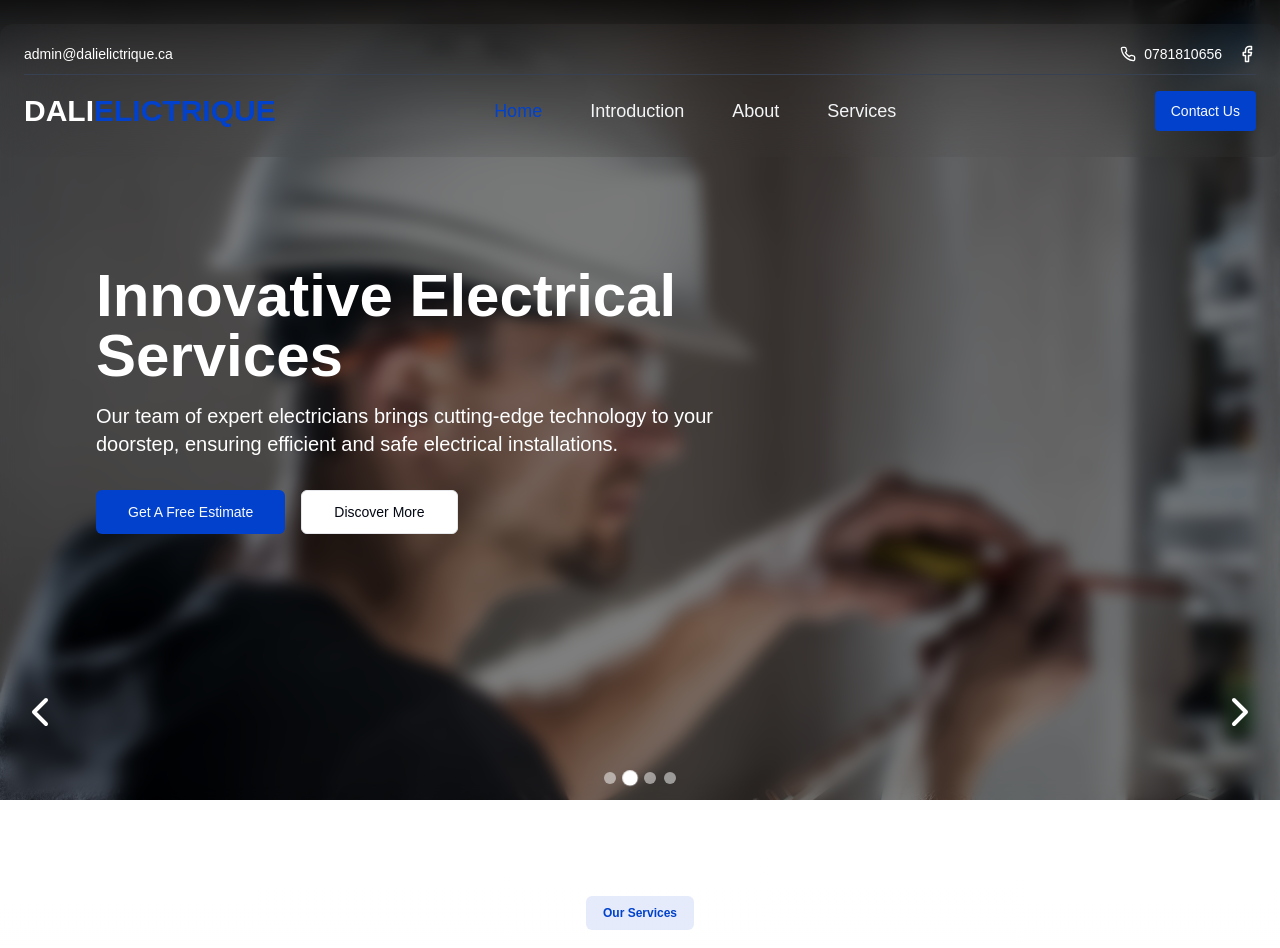
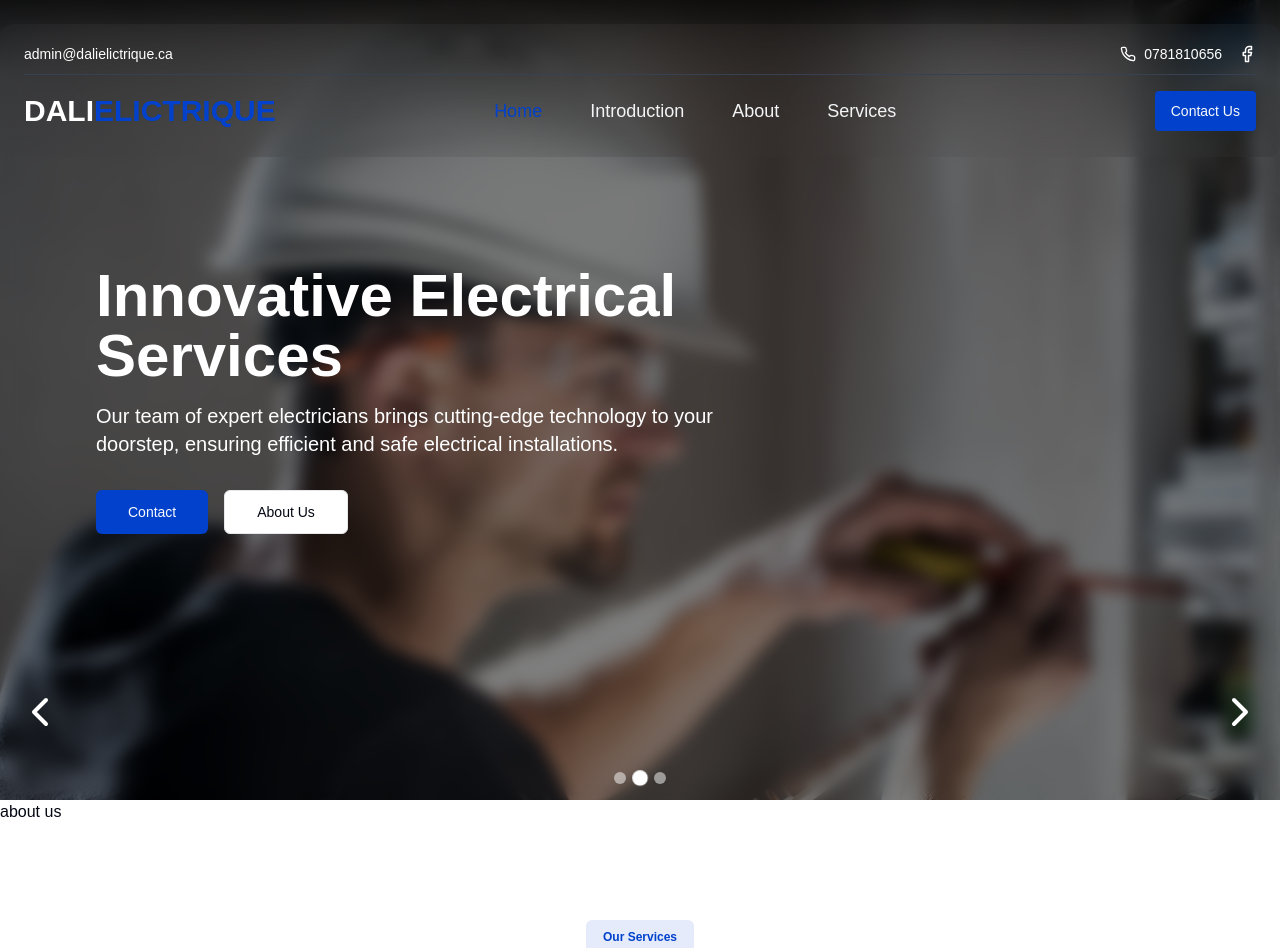
Before and after one commit to MGPychi/dalielectrique, a Next.js app: page / in a window 1280 px wide. Shown: the top 948 px of the page. Built offline with nearby package versions, Linux system fonts and the light colour scheme.

Commit message:
improved the hero images + improved the home page responsiveness

```diff
--- a/src/app/_components/AboutUs.tsx
+++ b/src/app/_components/AboutUs.tsx
@@ -2,8 +2,8 @@ import React from "react";
 
 const Introduction = () => {
   return (
-    <section>
-      <div className=""></div>
+    <section id="about">
+      <div className="">about us</div>
     </section>
   );
 };
--- a/src/app/_components/ContactUsSection.tsx
+++ b/src/app/_components/ContactUsSection.tsx
@@ -3,7 +3,7 @@ import { Card, CardContent } from "@/components/ui/card";
 import React from "react";
 import { MapPinIcon, PhoneIcon, MailIcon, LinkedinIcon } from "lucide-react";
 import ContactUsForm from "./Contact/ContactUsForm";
-import {m as motion } from "framer-motion";
+import { m as motion } from "framer-motion";
 import { Badge } from "@/components/ui/badge";
 
 const contactInfos = [
@@ -44,7 +44,7 @@ const ContactUsSection = () => {
   const title2 = "Get in Contact";
 
   return (
-    <div className="container mx-auto py-16">
+    <section className="container mx-auto py-16" id="contact">
       <div className="lg:flex gap-4  lg:space-x-10">
         <div className="lg:w-1/2 space-y-4">
           <motion.div
@@ -120,7 +120,7 @@ const ContactUsSection = () => {
           <ContactUsForm />
         </motion.div>
       </div>
-    </div>
+    </section>
   );
 };
 
--- a/src/app/_components/Hero.tsx
+++ b/src/app/_components/Hero.tsx
@@ -4,6 +4,7 @@ import { useCallback, useEffect, useState } from "react";
 import { m as motion, AnimatePresence } from "framer-motion";
 import { Button } from "@/components/ui/button";
 import { ChevronLeft, ChevronRight } from "lucide-react";
+import Link from "next/link";
 import Hero2 from "../../../public/hero1.webp";
 import Hero1 from "../../../public/hero2.png";
 import Hero3 from "../../../public/hero3.png";
@@ -28,12 +29,6 @@ const content = [
     subtitle:
       "From residential to commercial projects, we're committed to delivering reliable and sustainable electrical solutions for a brighter tomorrow.",
     image: Hero3,
-  },
-  {
-    title: "I dont know what to write here",
-    subtitle:
-      "From residential to commercial projects, we're committed to delivering reliable and sustainable electrical solutions for a brighter tomorrow.",
-    image: Hero1,
   },
 ];
 
@@ -92,7 +87,7 @@ export default function HeroCarousel() {
                 className="h-full w-full object-cover"
                 blurDataURL=""
                 quality={1}
-                loading="lazy"
+                priority
               />
             )
         )}
@@ -152,10 +147,14 @@ export default function HeroCarousel() {
                     transition={{ duration: 0.5, delay: 0.4 }}
                     className="flex space-x-4"
                   >
-                    <Button size="lg">Get A Free Estimate</Button>
-                    <Button variant="outline" size="lg">
-                      Discover More
-                    </Button>
+                    <Link href="#contact">
+                      <Button size="lg">Contact</Button>
+                    </Link>
+                    <Link href="#about">
+                      <Button variant="outline" size="lg">
+                        About Us
+                      </Button>
+                    </Link>
                   </motion.div>
                 </div>
               </div>
@@ -183,14 +182,19 @@ export default function HeroCarousel() {
       <button
         onClick={() => paginate("left")}
         disabled={isAnimating}
-        className="absolute left-4 bottom-10 transform -translate-y-1/2 z-30 text-white hover:text-gray-300 transition-colors"
+        className={`${
+          isAnimating && "!opacity-80"
+        } absolute left-4 bottom-10 transform -translate-y-1/2 z-30 text-white hover:text-gray-300 transition-colors`}
       >
         <ChevronLeft size={48} />
       </button>
       <button
         onClick={() => paginate("right")}
         disabled={isAnimating}
-        className="absolute right-4 bottom-10 transform -translate-y-1/2 z-30 text-white hover:text-gray-300 transition-colors"
+        className={`
+
+          ${isAnimating && "!opacity-80"}
+          absolute right-4 bottom-10 transform -translate-y-1/2 z-30 text-white hover:text-gray-300 transition-colors`}
       >
         <ChevronRight size={48} />
       </button>
--- a/src/app/_components/Reviews.tsx
+++ b/src/app/_components/Reviews.tsx
@@ -84,9 +84,9 @@ export default function Component() {
   return (
     <section
       ref={ref}
-      className=" py-32 items-center flex  px-4 bg-gray-800    text-white"
+      className=" py-32 items-center flex   px-4 bg-gray-800    text-white"
     >
-      <div className="container flex justify-between  w-full   mx-auto">
+      <div className="container flex flex-col lg:flex-row justify-between  w-full   mx-auto">
         <motion.div
           variants={itemVariants}
           initial="hidden"
@@ -130,8 +130,8 @@ export default function Component() {
           </p>
         </motion.div>
 
-        <div className="relative   w-1/2 flex flex-col md:flex-row">
-          <div className="w-full  md:pr-8 mb-8 md:mb-0">
+        <div className="relative   lg:w-1/2  flex flex-col md:flex-row">
+          <div className="">
             <AnimatePresence custom={direction} mode="wait">
               <motion.div
                 key={currentIndex}
@@ -142,7 +142,7 @@ export default function Component() {
                 exit="exit"
                 transition={sliderTransition}
               >
-                <Card className="bg-gray-800 text-white shadow-lg rounded-lg p-8 border-none">
+                <Card className="bg-gray-800  text-white shadow-lg rounded-lg p-8 border-none">
                   <CardHeader className="px-0 pt-0"></CardHeader>
                   <CardContent className="px-0  md:min-h-[250px]  pb-0">
                     <div className="text-lg">
@@ -164,7 +164,7 @@ export default function Component() {
               </motion.div>
             </AnimatePresence>
 
-            <div className="flex justify-start mt-6 space-x-4">
+            <div className="flex justify-end lg:justify-start  mt-6 space-x-4">
               <Button
                 variant="outline"
                 size="icon"
--- a/src/app/layout.tsx
+++ b/src/app/layout.tsx
@@ -26,7 +26,7 @@ export default function RootLayout({
   children: React.ReactNode;
 }>) {
   return (
-    <html lang="en">
+    <html lang="en" className="scroll-smooth">
       <body
         className={`${geistSans.variable} ${geistMono.variable} antialiased`}
       >
--- a/src/components/layout/Header/Header.tsx
+++ b/src/components/layout/Header/Header.tsx
@@ -29,7 +29,7 @@ const Header = () => {
 
   return (
     <header
-      className="absolute w-full max-w-screen-xl rounded-xl py-2.5 px-2 backdrop-blur-2xl top-0 lg:top-6 z-10 left-1/2 -translate-x-1/2"
+      className="absolute w-full max-w-screen-xl rounded-xl py-2.5 px-2 backdrop-blur-2xl top-0 lg:top-0 xl:top-6 z-10 left-1/2 -translate-x-1/2"
     >
       <div className="container mx-auto px-4 ">
         <div className="flex justify-between items-center py-2.5 text-sm border-b border-gray-700">
```
